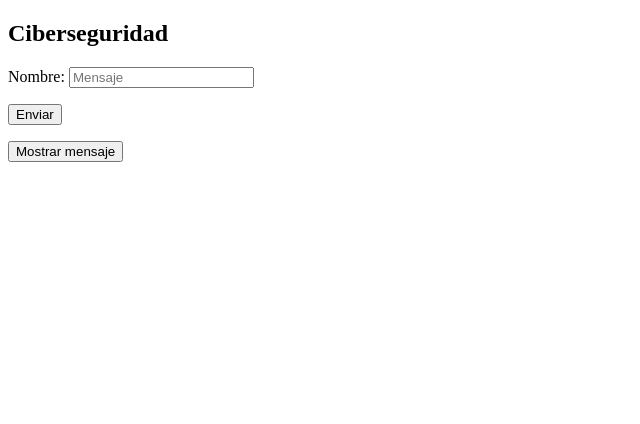
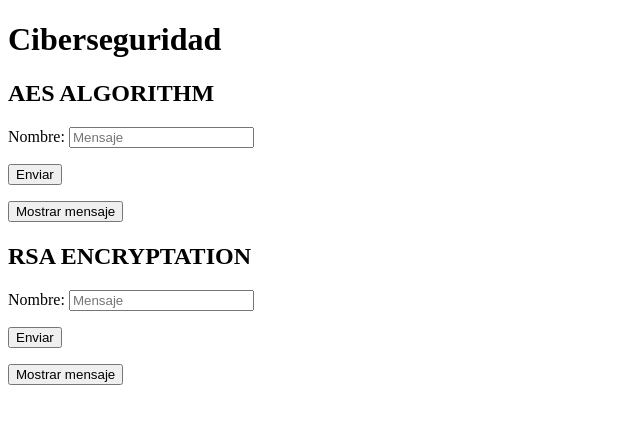
Before and after one commit to Irega97/CybersecurityClient, an Angular app: page / in a window 1280 px wide. Shown: the top 424 px of the page, without its empty margins (0-640 px from the left). Built offline with nearby package versions, Linux system fonts and the light colour scheme.

Commit message:
inicio RSA

```diff
--- a/src/app/components/main/main.component.html
+++ b/src/app/components/main/main.component.html
@@ -1,4 +1,5 @@
-<h2>Ciberseguridad</h2>
+<h1>Ciberseguridad</h1>
+<h2>AES ALGORITHM</h2>
 <form name = 'mensaje' (ngSubmit)="postMensaje($event); deleteMensaje()">
 
 <p>
@@ -17,3 +18,23 @@
     <button (click)="getMensaje(); deleteMensaje()">Mostrar mensaje</button>
     <h4>{{frase}}</h4>
 </div>
+
+<h2>RSA ENCRYPTATION</h2>
+<form name = 'mensaje' (ngSubmit)="postMensajeRSA($event); deleteMensaje()">
+
+<p>
+    <label>Nombre:
+    <input type="text" name="mensaje" placeholder="Mensaje" [(ngModel)]="name">
+    </label>
+</p>
+
+<p>
+    <button type ="submit">Enviar</button>
+</p>
+
+</form>
+
+<div>
+    <button (click)="getMensajeRSA(); deleteMensaje()">Mostrar mensaje</button>
+    <h4>{{frase}}</h4>
+</div>
--- a/src/app/components/main/main.component.ts
+++ b/src/app/components/main/main.component.ts
@@ -11,15 +11,17 @@ import { Component, OnInit } from '@angular/core';
 })
 export class MainComponent implements OnInit {
 
+  constructor(private MainService: MainService, private AESEncDecService: AESEncDecService) { }
+
+  ngOnInit(): void {
+  }
+
+  //************************** AES *******************************
+
   name: string;
   frase: string;
   timeout;
   hola;
-
-  constructor(private MainService: MainService, private AESEncDecService: AESEncDecService) { }
-
-  ngOnInit(): void {
-  }
 
   public postMensaje(event){
     const encryptedText = this.AESEncDecService.encrypt(this.name);
@@ -50,6 +52,17 @@ export class MainComponent implements OnInit {
       () => {
         this.frase = '';
       }, 3000);
-    }
+  }
+
+  //**************************************************************************
+  //******************************** RSA *************************************
+
+  public postMensajeRSA(event){
+
+  }
+
+  public getMensajeRSA(){
+
+  }
 
 }
```
Also changed, not shown: src/app/services/rsa.service.ts (added, +11 -0 lines), 1 other file (tests, documents, lock files or other folders).
